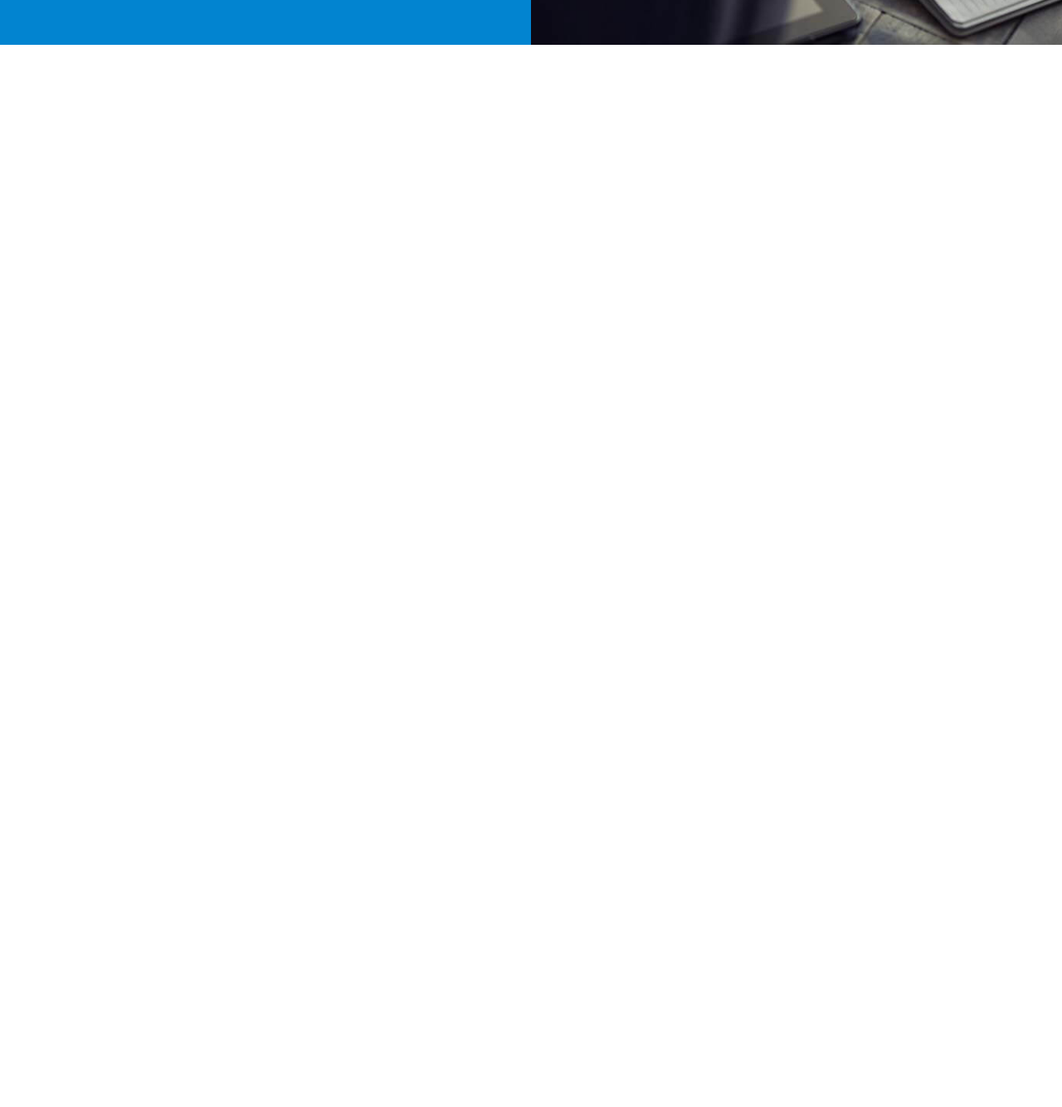
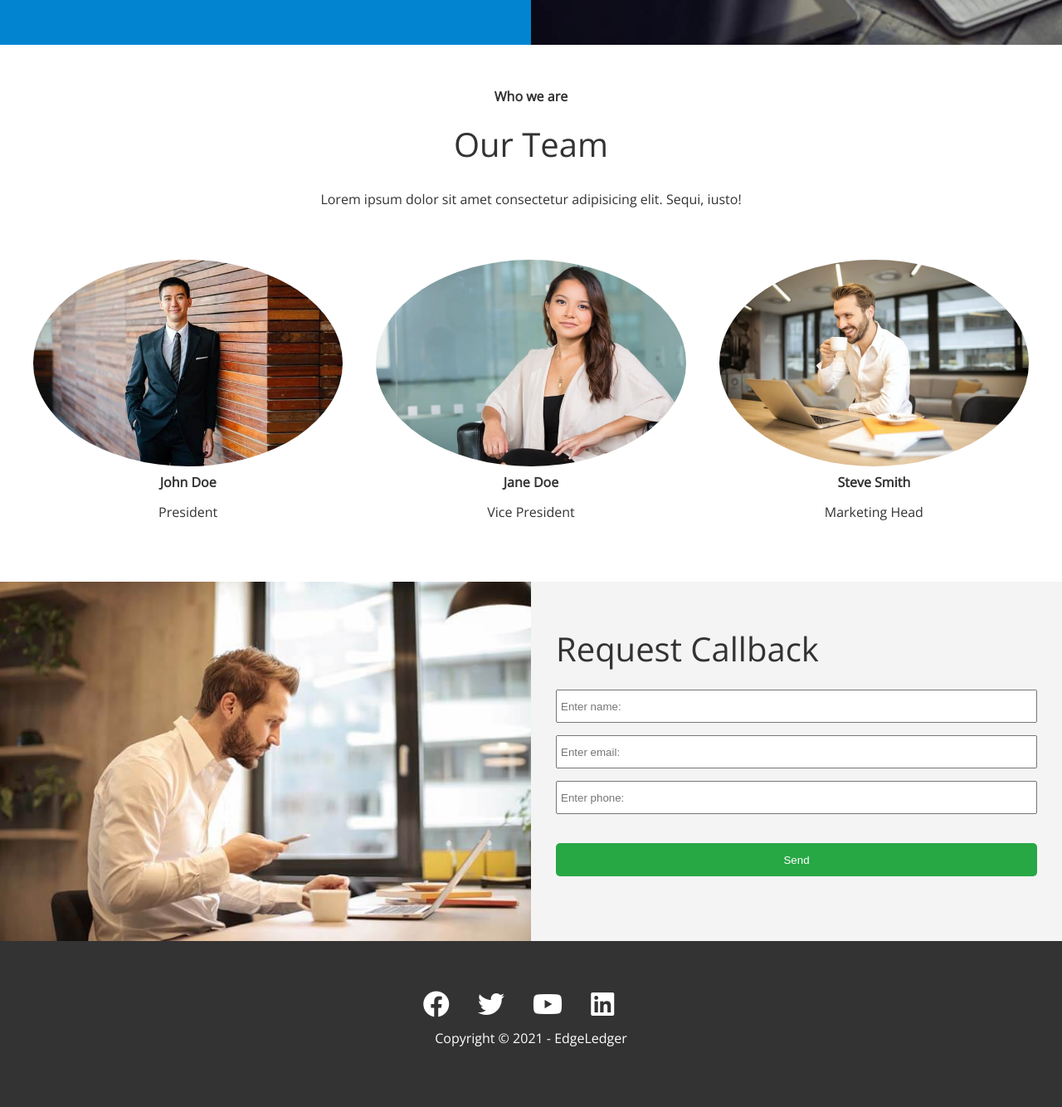
Before and after one commit to jmravak26/HTMLandCSS_Task, a plain HTML site: page FlexboxWebsite/index.html in a window 1280 px wide. Shown: the part 2711-4045 px from the top of the page at 83% size. Before the commit the page ends 2773 px from the top, so only its background shows below. Drawn offline with nearby package versions, Linux system fonts and the light colour scheme.

Commit message:
Finishing Webpage, added: Team, Contact, Footer section

```diff
--- a/FlexboxWebsite/css/style.css
+++ b/FlexboxWebsite/css/style.css
@@ -163,3 +163,68 @@ img {
 }
 
 /* ________________________________________________________________________________________________ */
+
+/* Team img */
+
+.team img {
+  border-radius: 50%;
+}
+
+/* ________________________________________________________________________________________________ */
+
+/* Callback form */
+
+.callback-form {
+  width: 100%;
+  padding: 20px 0;
+}
+
+.callback-form label {
+  display: block;
+  margin-bottom: 5px;
+}
+
+.callback-form .form-control {
+  margin-bottom: 15px;
+}
+.callback-form input {
+  width: 100%;
+  padding: 4px;
+  height: 40px;
+  border: #f5f5f5 1px solit;
+}
+
+.callback-form input:focus {
+  outline-color: #28a745;
+}
+
+.callback-form .btn {
+  padding: 12px 0;
+  margin-top: 20px;
+}
+
+/* ________________________________________________________________________________________________ */
+
+/* Footer */
+.footer {
+  display: flex;
+  flex-direction: column;
+  align-items: center;
+  justify-content: center;
+  text-align: center;
+  height: 200px;
+}
+
+.footer a {
+  color: #fff;
+}
+
+.footer a:hover {
+  color: #28a745;
+}
+
+.footer .social > * {
+  margin-right: 30px;
+}
+
+/* ________________________________________________________________________________________________ */
--- a/FlexboxWebsite/index.html
+++ b/FlexboxWebsite/index.html
@@ -163,6 +163,91 @@
           </div>
         </div>
       </section>
+
+      <!-- Team -->
+      <section id="team" class="team section-padding">
+        <header class="section-header">
+          <h4>Who we are</h4>
+          <h2>Our Team</h2>
+          <p>
+            Lorem ipsum dolor sit amet consectetur adipisicing elit. Sequi,
+            iusto!
+          </p>
+        </header>
+        <div class="flex-items">
+          <div>
+            <img src="images/team/person1.jpg" alt="" />
+            <h4>John Doe</h4>
+            <p>President</p>
+          </div>
+          <div>
+            <img src="images/team/person2.jpg" alt="" />
+            <h4>Jane Doe</h4>
+            <p>Vice President</p>
+          </div>
+          <div>
+            <img src="images/team/person3.jpg" alt="" />
+            <h4>Steve Smith</h4>
+            <p>Marketing Head</p>
+          </div>
+        </div>
+      </section>
+
+      <!-- Contact -->
+      <section id="contact" class="contact flex-columns">
+        <div class="row">
+          <div class="column">
+            <div class="column-1">
+              <img src="/images/home/contact.jpg" alt="" />
+            </div>
+          </div>
+          <div class="column">
+            <div class="column-2 bg-light">
+              <h2>Request Callback</h2>
+              <form action="" class="callback-form">
+                <div class="form-control">
+                  <label for="name"></label>
+                  <input
+                    type="text"
+                    name="name"
+                    id="name"
+                    placeholder="Enter name:"
+                  />
+                </div>
+                <div class="form-control">
+                  <label for="email"></label>
+                  <input
+                    type="email"
+                    name="email"
+                    id="email"
+                    placeholder="Enter email: "
+                  />
+                </div>
+                <div class="form-control">
+                  <label for="phone"></label>
+                  <input
+                    type="text"
+                    name="phone"
+                    id="phone"
+                    placeholder="Enter phone: "
+                  />
+                </div>
+                <input type="submit" value="Send" id="submit" class="btn" />
+              </form>
+            </div>
+          </div>
+        </div>
+      </section>
     </main>
+
+    <footer class="footer bg-dark">
+      <div class="social">
+        <a href="#"><i class="fab fa-facebook fa-2x"></i></a>
+        <a href="#"><i class="fab fa-twitter fa-2x"></i></a>
+        <a href="#"><i class="fab fa-youtube fa-2x"></i></a>
+        <a href="#"><i class="fab fa-linkedin fa-2x"></i></a>
+      </div>
+      <p>Copyright &copy; 2021 - EdgeLedger</p>
+    </footer>
   </body>
 </html>
```
